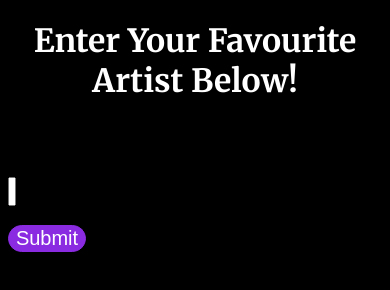
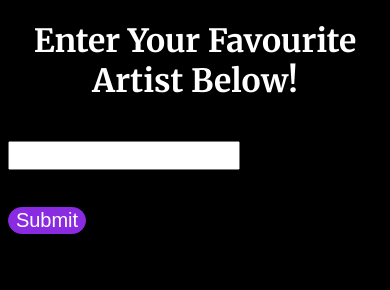
Before and after one commit to gjoyner09/music-app, a website with bundled scripts: page index.html in a window 390 px wide. Built offline with nearby package versions, Linux system fonts and the light colour scheme.

Commit message:
fixed sizing of mobile search input

```diff
--- a/styles.css
+++ b/styles.css
@@ -139,11 +139,9 @@ body {
     #form {
         display: flex;
         flex-direction: column;
-        justify-content: start;
+        justify-content: center;
         text-align: left;
-        width: 0vw;
-        margin-left: 0vw;
-        margin-right: 0vw;
+        width: 60%
     }
     #artist-info {
         width: 90%;
@@ -165,6 +163,10 @@ body {
         align-items: center;
         justify-content: center;
         margin-bottom: 100px
+    }
+    #search {
+        display: flex;
+        width: 100%
     }
 }
 
```
